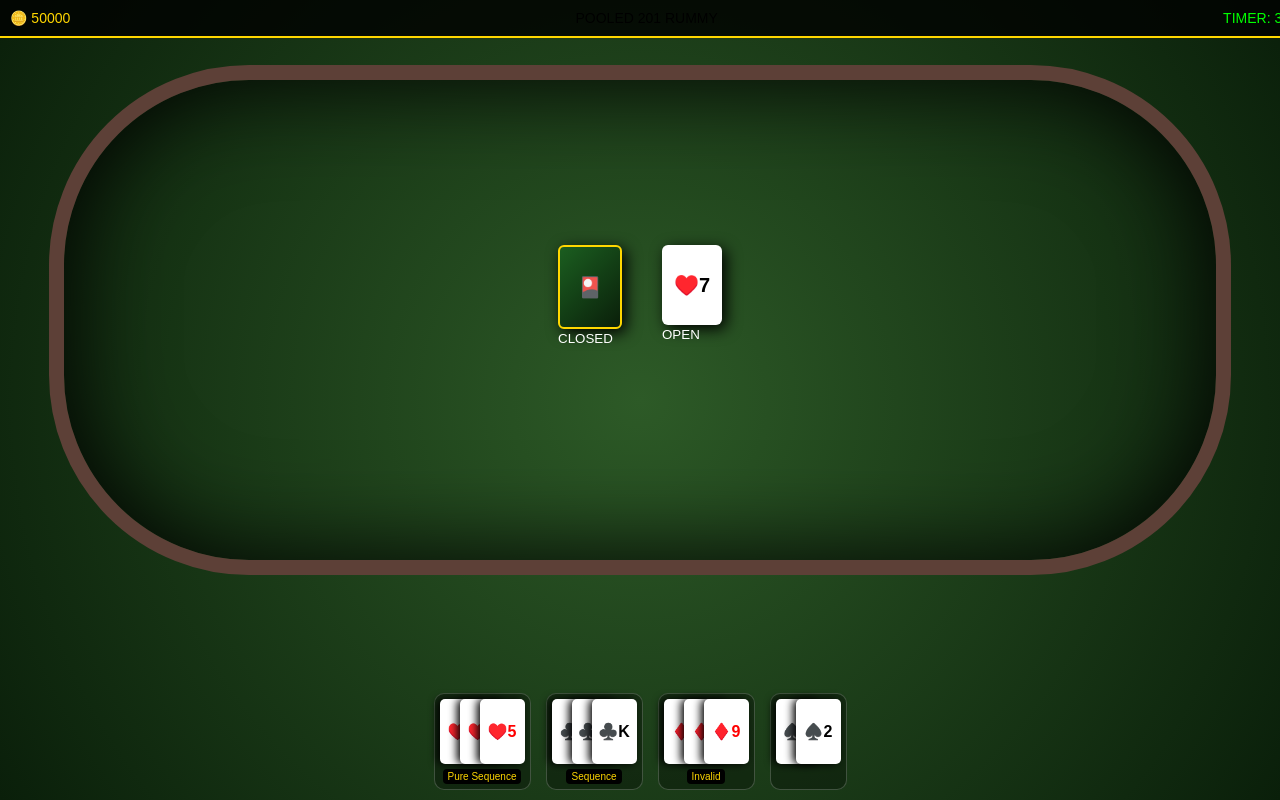
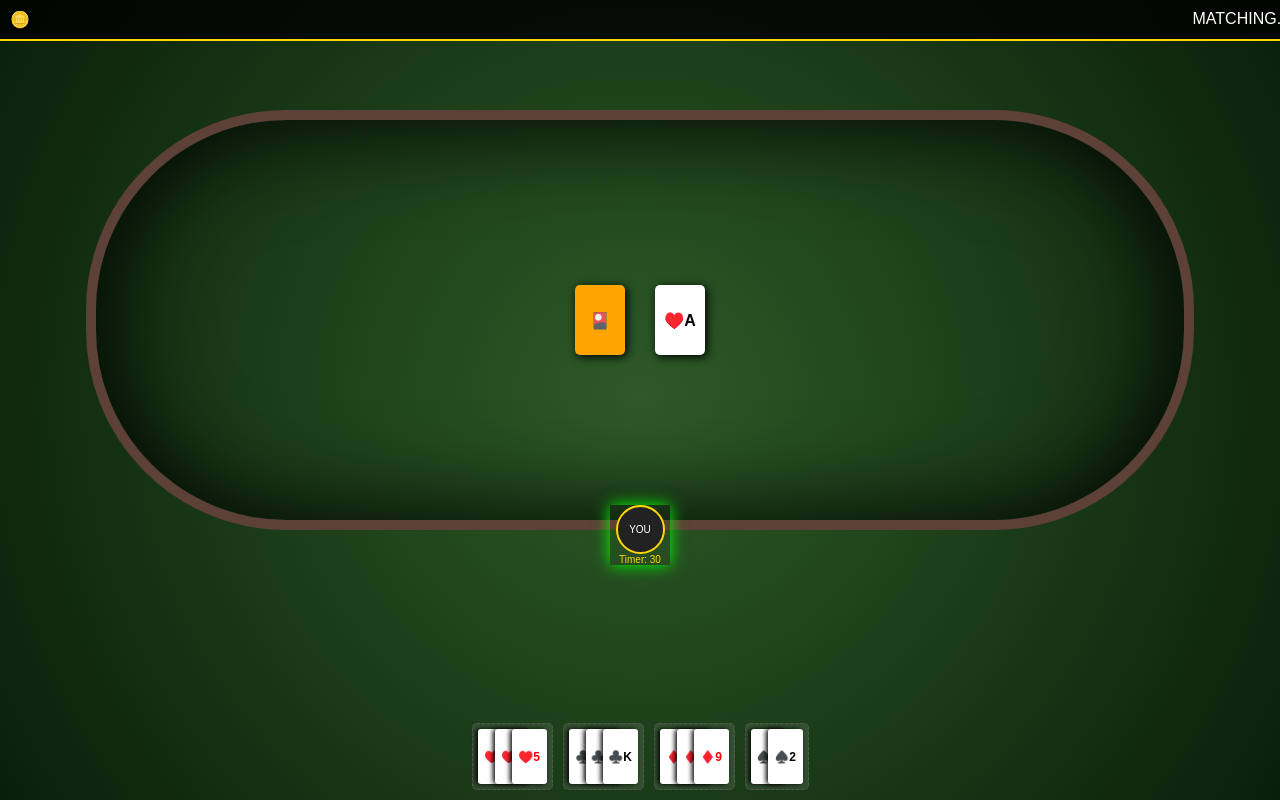
Before and after one commit to Rummyrexclub/RUMMYREX, a website: page public/play.html in a window 1280 px wide. Drawn offline with nearby package versions, Linux system fonts and the light colour scheme; no server answers.

Commit message:
Update play.html

```diff
--- a/public/play.html
+++ b/public/play.html
@@ -1,101 +1,67 @@
 <!DOCTYPE html>
-<html lang="en">
+<html>
 <head>
-    <meta charset="UTF-8">
     <meta name="viewport" content="width=device-width, initial-scale=1.0, maximum-scale=1.0, user-scalable=0">
-    <title>Rummy Pro Official</title>
     <script src="/socket.io/socket.io.js"></script>
     <style>
         body { background: #000; margin: 0; overflow: hidden; font-family: sans-serif; }
         .game-canvas { width: 100vw; height: 100vh; background: radial-gradient(circle, #2d5a27, #0a1f0a); position: relative; }
-        .rummy-table { width: 90vw; height: 60vh; border: 15px solid #5d4037; border-radius: 200px; position: absolute; top: 40%; left: 50%; transform: translate(-50%, -50%); box-shadow: inset 0 0 100px #000; }
-
-        /* Decks */
-        .deck-box { position: absolute; top: 45%; left: 50%; transform: translate(-50%, -50%); display: flex; gap: 40px; }
-        .card-stack { width: 60px; height: 80px; background: white; border-radius: 6px; color: black; display: flex; align-items: center; justify-content: center; font-weight: bold; font-size: 20px; box-shadow: 4px 4px 15px #000; cursor: pointer; }
-        .closed-deck { background: linear-gradient(135deg, #1b5e20, #0a1f0a); color: white; border: 2px solid gold; }
-
-        /* Card Grouping UI */
-        .player-hand { position: fixed; bottom: 10px; width: 100%; display: flex; justify-content: center; gap: 15px; }
-        .hand-group { display: flex; background: rgba(0,0,0,0.3); padding: 5px; border-radius: 10px; border: 1px solid rgba(255,255,255,0.2); flex-direction: column; align-items: center; }
-        .group-label { font-size: 10px; color: gold; margin-top: 5px; background: #000; padding: 2px 5px; border-radius: 4px; }
-        .card-row { display: flex; }
-        .card { width: 45px; height: 65px; background: white; border-radius: 5px; color: black; margin-left: -25px; display: flex; align-items: center; justify-content: center; font-weight: bold; box-shadow: -3px 0 8px #000; cursor: pointer; transition: 0.2s; }
+        .table { width: 85vw; height: 50vh; border: 10px solid #5d4037; border-radius: 200px; position: absolute; top: 40%; left: 50%; transform: translate(-50%, -50%); box-shadow: inset 0 0 100px #000; }
+        .player { position: absolute; width: 60px; text-align: center; color: #fff; }
+        .p1 { bottom: -45px; left: 50%; transform: translateX(-50%); }
+        .avatar { width: 45px; height: 45px; background: #222; border: 2px solid gold; border-radius: 50%; margin: 0 auto; display: flex; align-items: center; justify-content: center; font-size: 10px; }
+        .active { border-color: #00ff00 !important; box-shadow: 0 0 15px #00ff00; }
+        .deck-box { position: absolute; top: 50%; left: 50%; transform: translate(-50%, -50%); display: flex; gap: 30px; }
+        .slot { width: 50px; height: 70px; background: white; border-radius: 5px; color: black; font-weight: bold; display: flex; align-items: center; justify-content: center; box-shadow: 2px 2px 10px #000; cursor: pointer; }
+        .hand { position: fixed; bottom: 10px; width: 100%; display: flex; justify-content: center; gap: 10px; }
+        .card-group { display: flex; background: rgba(255,255,255,0.1); padding: 5px; border-radius: 5px; border: 1px dashed #555; }
+        .card { width: 35px; height: 55px; background: white; border-radius: 3px; color: black; margin-left: -18px; display: flex; align-items: center; justify-content: center; font-size: 12px; font-weight: bold; box-shadow: -2px 0 5px #000; cursor: pointer; }
         .card:first-child { margin-left: 0; }
-        .card:hover { transform: translateY(-15px); }
-
-        .header { position: fixed; top: 0; width: 100%; display: flex; justify-content: space-between; padding: 10px; background: rgba(0,0,0,0.8); border-bottom: 2px solid gold; font-size: 14px; z-index: 100; }
+        .header { position: fixed; top: 0; width: 100%; display: flex; justify-content: space-between; padding: 10px; background: rgba(0,0,0,0.8); border-bottom: 2px solid gold; }
     </style>
 </head>
 <body>
     <div class="game-canvas">
         <div class="header">
-            <div style="color: gold;">🪙 <span id="userCoins">50000</span></div>
-            <div id="gameMsg">POOLED 201 RUMMY</div>
-            <div style="color: #00ff00;">TIMER: <span id="timer">30</span></div>
+            <div style="color: gold;">🪙 <span id="cb">0</span></div>
+            <div id="msg" style="color:#fff;">MATCHING...</div>
         </div>
-
-        <div class="rummy-table">
+        <div class="table">
+            <div class="player p1 active"><div class="avatar">YOU</div><div style="color:gold; font-size:10px;">Timer: <span id="timer">30</span></div></div>
             <div class="deck-box">
-                <div><div class="card-stack closed-deck" onclick="pickCard()">🎴</div><small style="color:#fff">CLOSED</small></div>
-                <div><div class="card-stack" id="openCard">♥️7</div><small style="color:#fff">OPEN</small></div>
+                <div class="slot" style="background:orange; color:white;" onclick="pick()">🎴</div>
+                <div class="slot" id="opC">♥️A</div>
             </div>
         </div>
-
-        <div class="player-hand" id="handDisplay"></div>
+        <div class="hand" id="myHand"></div>
     </div>
-
 <script>
     const socket = io();
-    let myHand = [
-        { cards: ['♥️3', '♥️4', '♥️5'], label: 'Pure Sequence' },
-        { cards: ['♣️J', '♣️Q', '♣️K'], label: 'Sequence' },
-        { cards: ['♦️7', '♦️8', '♦️9'], label: 'Invalid' },
-        { cards: ['♠️A', '♠️2'] }
-    ];
-
-    socket.on('connect', () => socket.emit('joinGame'));
-    socket.on('timerSync', (time) => document.getElementById('timer').innerText = time);
-
-    function renderHand() {
-        const container = document.getElementById('handDisplay');
-        container.innerHTML = '';
-        myHand.forEach((group, gIdx) => {
-            const groupDiv = document.createElement('div');
-            groupDiv.className = 'hand-group';
-            const row = document.createElement('div');
-            row.className = 'card-row';
-            group.cards.forEach((card, cIdx) => {
-                const el = document.createElement('div');
-                el.className = 'card';
-                el.style.color = (card.includes('♥️') || card.includes('♦️')) ? 'red' : 'black';
-                el.innerText = card;
-                el.onclick = () => discard(gIdx, cIdx);
-                row.appendChild(el);
+    document.getElementById('cb').innerText = localStorage.getItem('coins');
+    let hand = [['♥️3','♥️4','♥️5'], ['♣️J','♣️Q','♣️K'], ['♦️7','♦️8','♦️9'], ['♠️A','♠️2']];
+    socket.emit('joinGame', { name: localStorage.getItem('name') });
+    socket.on('timerUpdate', (t) => { document.getElementById('timer').innerText = t; });
+    socket.on('gameStart', () => { document.getElementById('msg').innerText = "YOUR TURN"; render(); });
+    function render() {
+        const h = document.getElementById('myHand'); h.innerHTML = '';
+        hand.forEach((g, gIdx) => {
+            const d = document.createElement('div'); d.className = 'card-group';
+            g.forEach((c, cIdx) => {
+                const cd = document.createElement('div'); cd.className = 'card';
+                cd.style.color = (c.includes('♥️') || c.includes('♦️')) ? 'red' : 'black';
+                cd.innerText = c; cd.onclick = () => discard(gIdx, cIdx);
+                d.appendChild(cd);
             });
-            groupDiv.appendChild(row);
-            if(group.label) {
-                const label = document.createElement('div');
-                label.className = 'group-label';
-                label.innerText = group.label;
-                groupDiv.appendChild(label);
-            }
-            container.appendChild(groupDiv);
+            h.appendChild(d);
         });
     }
-
-    function pickCard() {
-        myHand[myHand.length - 1].cards.push('♣️A');
-        renderHand();
+    function pick() { if(hand.flat().length < 14) { hand[hand.length-1].push('♣️K'); render(); } }
+    function discard(gIdx, cIdx) {
+        if(hand.flat().length < 14) return;
+        const c = hand[gIdx].splice(cIdx, 1);
+        document.getElementById('opC').innerText = c[0]; render();
     }
-
-    function discard(gIdx, cIdx) {
-        if(myHand.flat().length < 13) return; // Basic rule
-        myHand[gIdx].cards.splice(cIdx, 1);
-        renderHand();
-    }
-
-    renderHand();
+    render();
 </script>
 </body>
 </html>
```
